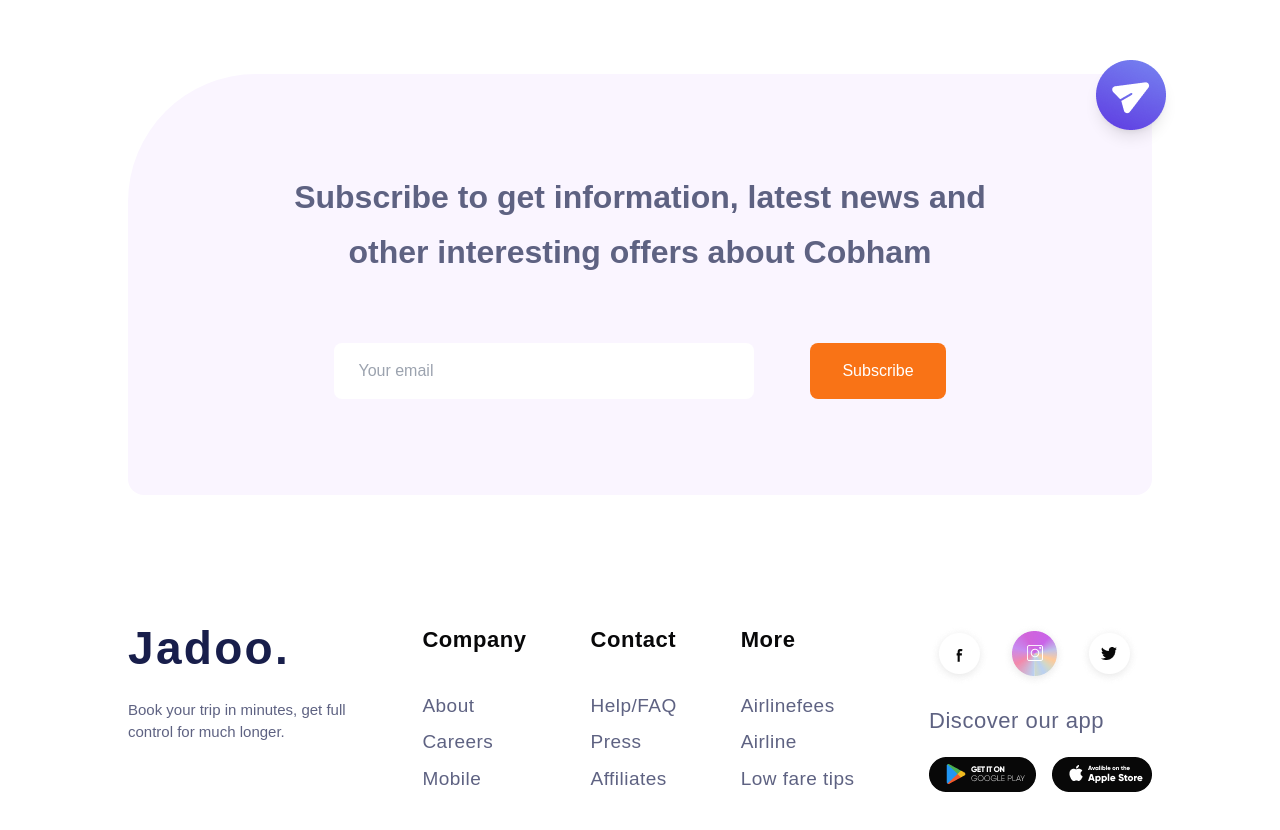
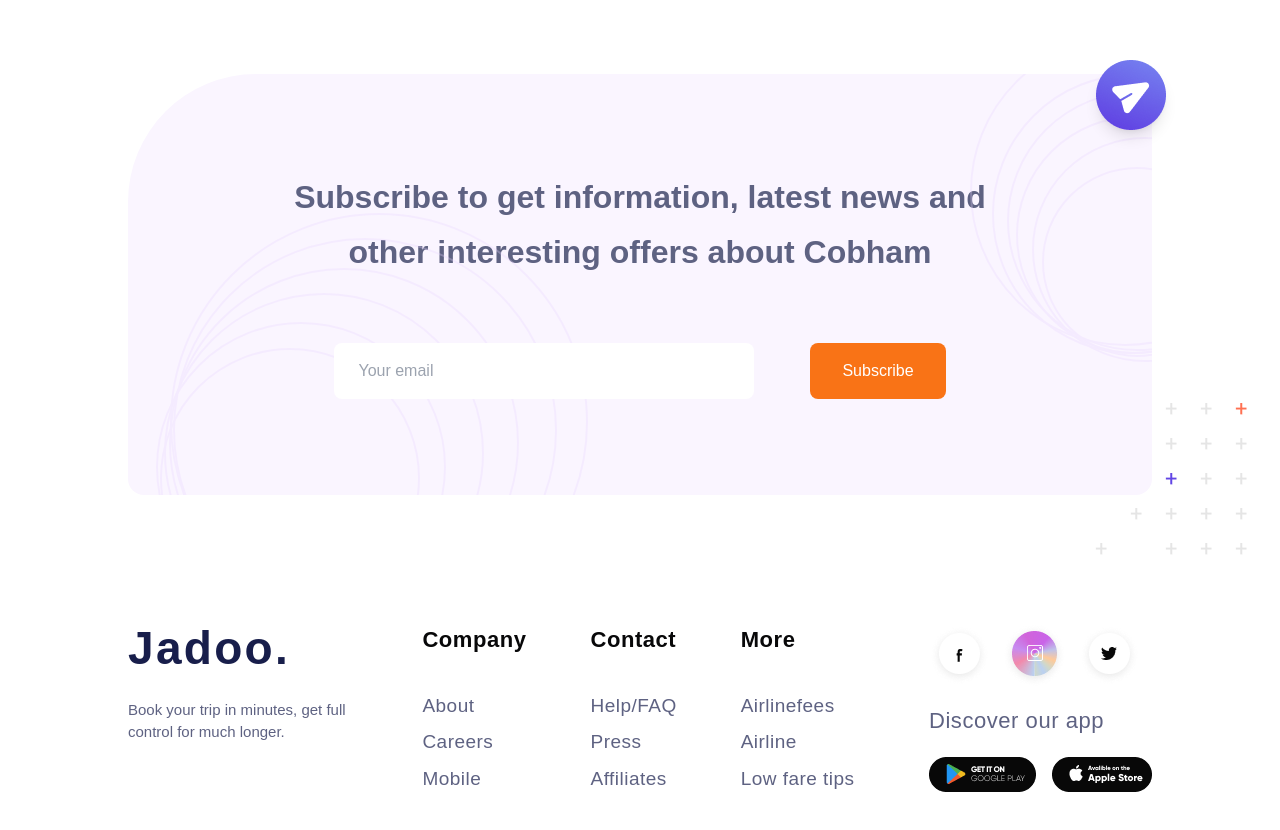
Before and after one commit to AQSA-ABDULLAH/Traveling-website-in-nextjs, a Next.js app: page / in a window 1280 px wide. Shown: the part 3761-4591 px from the top of the page. Built offline with nearby package versions, Linux system fonts and the light colour scheme.

Commit message:
create rounded circles styles

```diff
--- a/src/app/sections/subscribe-section/SubscribeSection.js
+++ b/src/app/sections/subscribe-section/SubscribeSection.js
@@ -1,5 +1,6 @@
 export default function SubscribeSection() {
   return (
+    <section>
       <div className="bg-purple-50 rounded-tl-large rounded-b-2xl mt-24 py-24 relative">
         <div className="px-8 lg:px-32 text-center">
           <h1 className="text-[20px] sm:text-[24px] lg:text-[32px] 2xl:text-[40px] dektop:text-[54px] leading-8 md:leading-large text-[#5E6282] font-bold mb-16 2xl:mb-32">
@@ -7,7 +8,7 @@ export default function SubscribeSection() {
           </h1>
 
           <div className="flex flex-col gap-10 lg:flex-row justify-center items-center space-x-4">
-          <div className="flex items-center bg-white rounded-lg p-2 w-full max-w-[420px] 2xl:max-w-[700px]">
+            <div className="flex items-center bg-white rounded-lg p-2 w-full max-w-[420px] 2xl:max-w-[700px] z-10">
               <input
                 type="email"
                 placeholder="Your email"
@@ -21,10 +22,40 @@ export default function SubscribeSection() {
           </div>
         </div>
 
+        {/* Decorative Half-Circles (Left) */}
+        <div className="absolute inset-0 overflow-hidden opacity-0 sm:opacity-30">
+          <div className="absolute w-[260px] h-[260px] rounded-full border-[2px] border-purple-200 top-[65%] left-[32px]" />
+          <div className="absolute w-[290px] h-[290px] rounded-full border-[2px] border-purple-200 top-[59%] left-[28px]" />
+          <div className="absolute w-[320px] h-[320px] rounded-full border-[2px] border-purple-200 top-[52%] left-[36px]" />
+          <div className="absolute w-[350px] h-[350px] rounded-full border-[2px] border-purple-200 top-[46%] left-[41px]" />
+          <div className="absolute w-[384px] h-[384px] rounded-full border-[2px] border-purple-200 top-[39%] left-[45px]" />
+          <div className="absolute w-[418px] h-[418px] rounded-full border-[2px] border-purple-200 top-[33%] left-[42px]" />
+        </div>
+
+        {/* Decorative Half-Circles (Right) */}
+        <div className="absolute inset-0 overflow-hidden opacity-0 sm:opacity-30">
+          <div className="absolute w-[190px] h-[190px] rounded-full border-[2px] border-purple-200 top-[22%] right-[-80px]" />
+          <div className="absolute w-[225px] h-[225px] rounded-full border-[2px] border-purple-200 top-[15%] right-[-105px]" />
+          <div className="absolute w-[238px] h-[238px] rounded-full border-[2px] border-purple-200 top-[10%] right-[-102px]" />
+          <div className="absolute w-[260px] h-[260px] rounded-full border-[2px] border-purple-200 top-[4%] right-[-115px]" />
+          <div className="absolute w-[280px] h-[280px] rounded-full border-[2px] border-purple-200 top-[0%] right-[-120px]" />
+          <div className="absolute w-[310px] h-[310px] rounded-full border-[2px] border-purple-200 top-[-9%] right-[-128px]" />
+        </div>
+
+
         {/* Decorative Element */}
         <div className="absolute top-[-14px] right-[-14px] rounded-full shadow-lg">
           <img src="/assest/subscribe/Group 77.png" className="z-10" alt="Subscription Icon" />
         </div>
       </div>
+       {/* Image at the rightmost corner */}
+       <div className="absolute md:mt-[-100px] opacity-0 sm:opacity-100 right-8">
+        <img
+          src="/assest/subscribe/Group 5.png"
+          className="w-auto h-auto"
+          alt="Subscription Icon"
+        />
+      </div>
+    </section>
   );
 }
```
Also changed, not shown: public/assest/subscribe/Group 5.png (added). Lines whose indentation alone changed are shown as unchanged.
